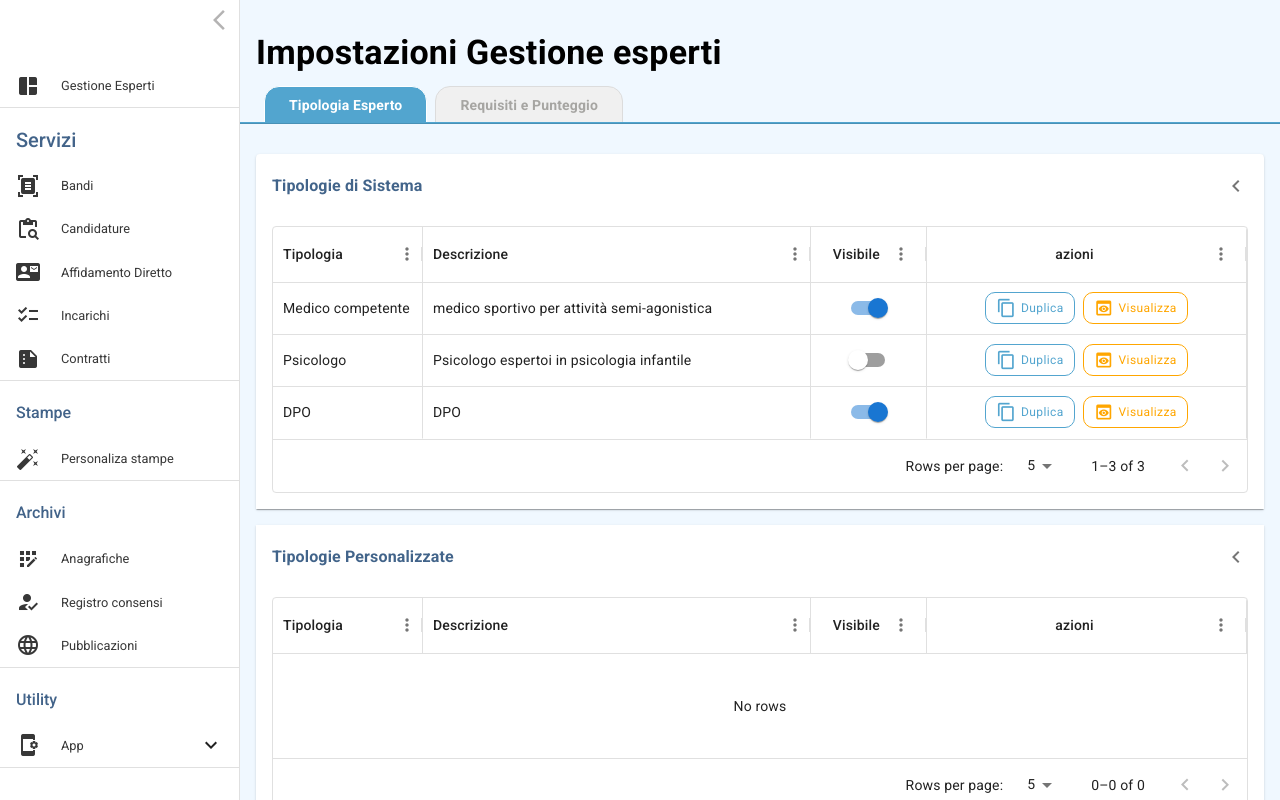
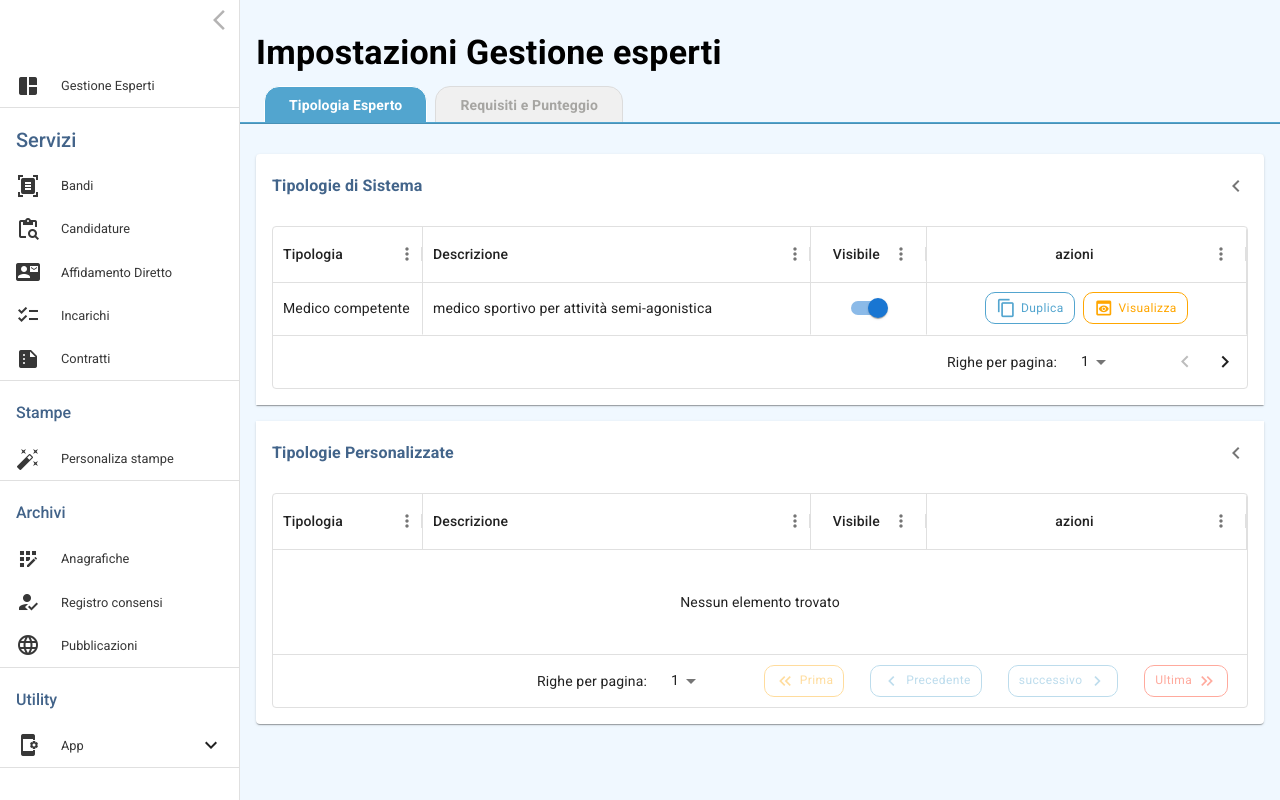
Before and after one commit to PietroSavini/Gestione-Esperti, a React (Vite) app: page /impostazioni in a window 1280 px wide. Built offline with nearby package versions, Linux system fonts and the light colour scheme.

Commit message:
ADD: custom pagination

```diff
--- a/src/app/store/Slices/TipologieSlice.ts
+++ b/src/app/store/Slices/TipologieSlice.ts
@@ -23,7 +23,7 @@ const tipologieSlice = createSlice({
     addTipologiaPersonalizzata: (state, action: PayloadAction<Row>) => {
       state.tipologiePersonalizzate.push(action.payload);
     },
-    toggleVisible: (state, action: PayloadAction<number>) => {
+    toggleVisible: (state, action: PayloadAction<string>) => {
       const indexDiSistema = state.tipologieDiSistema.findIndex(row => row.id === action.payload);
       if (indexDiSistema !== -1) {
         state.tipologieDiSistema[indexDiSistema].visible = !state.tipologieDiSistema[indexDiSistema].visible;
@@ -34,7 +34,7 @@ const tipologieSlice = createSlice({
         state.tipologiePersonalizzate[indexPersonalizzate].visible = !state.tipologiePersonalizzate[indexPersonalizzate].visible;
       }
     },
-    removeTipologiaPersonalizzata: (state, action: PayloadAction<number>) => {
+    removeTipologiaPersonalizzata: (state, action: PayloadAction<string>) => {
       state.tipologiePersonalizzate = state.tipologiePersonalizzate.filter(row => row.id !== action.payload);
     },
   }});
--- a/src/components/partials/Buttons/ActionButton.tsx
+++ b/src/components/partials/Buttons/ActionButton.tsx
@@ -1,4 +1,4 @@
-import { Box, Typography, Icon, Stack } from '@mui/material'
+import { Box, Typography, Icon } from '@mui/material'
 import { Link } from 'react-router-dom'
 
 type Props ={
--- a/src/components/partials/Buttons/DeleteButtonWithDialog.tsx
+++ b/src/components/partials/Buttons/DeleteButtonWithDialog.tsx
@@ -8,7 +8,7 @@ export const DeleteButtonWithDialog = ({row ,successFn} : {row:Row, successFn:Fu
 
     const [ open, setOpen ] = useState<boolean>(false);
     const { title, id } = row as Row;
-    const handleSuccess = (id:number) => {
+    const handleSuccess = (id:string) => {
         successFn(id);
     }
 
--- /dev/null
+++ b/src/components/partials/Buttons/DuplicateButtonWithDialog.tsx
@@ -0,0 +1,69 @@
+import { useRef, useState } from "react"
+import { ActionButton } from "./ActionButton"
+import { Button, Dialog, DialogActions, DialogContent, DialogContentText, DialogTitle, Stack, TextField } from "@mui/material"
+import { Row } from "../../../pages/SettingsPage/Tabs/TipologiaEspertoTab/Tables/Table_tipologieDiSistema"
+import { useForm } from "react-hook-form"
+
+
+export const DuplicateButtonWithDialog = ({row ,successFn} : {row:Row, successFn:Function}) => {
+
+    const { title, description } = row as Row;
+    const [ open, setOpen ] = useState<boolean>(false);
+    const newTitleString = `${title} (Copia)`;
+    const [newTitle, setNewTitle] = useState<string>(newTitleString)
+    const [newDescription, setNewDescription] = useState<string>(description)
+
+    //react-hook-form
+    const form = useForm<any>();
+    const { register, handleSubmit, formState } = form;
+    const { errors } = formState;
+    const ref = useRef<HTMLFormElement>(null)
+
+
+    const submit = () => {
+        const newRow = { ...row, title: newTitle, description: newDescription }
+        successFn(newRow);
+    }
+
+    return (
+        <>
+            <ActionButton color='primary' onClick={() => setOpen(true)} text='Duplica' icon='content_copy' direction='row-reverse' />
+            <Dialog
+                open={open}
+                keepMounted
+                onClose={()=>setOpen(false)}
+                aria-describedby="alert-dialog-slide-description"
+
+            >
+                <DialogTitle>{`Vuoi duplicare il modello: "${title}"?` }</DialogTitle>
+                <form ref={ref} onSubmit={handleSubmit(submit)} noValidate>
+                    <DialogContent>
+                        <DialogContentText sx={{marginBottom:'1rem'}} id="alert-dialog-slide-description">
+                        {`modifica modello:`}
+                        </DialogContentText>
+                        <Stack>
+
+                        <TextField
+                            {...register('tipologiaTitle', {required:'il Titolo della Tipologia è obbligatorio'})}
+                            error={!!errors.tipologiaTitle}
+                            helperText={errors.tipologiaTitle?.message as string}
+                            label='Titolo Tipologia *'
+                            value={newTitle}
+                            id="tipologiaTitle"
+                            onChange={(e) => setNewTitle(e.target.value)}
+                            sx={{marginBottom:'1.5rem'}}
+                            variant="standard"
+                        />
+
+                        <TextField multiline variant="standard" minRows={4} label='Descrizione:' value={newDescription} onChange={(e) => setNewDescription(e.target.value)} />
+                        </Stack>
+                    </DialogContent>
+                    <DialogActions>
+                        <Button onClick={() => setOpen(false)}>Annulla</Button>
+                        <Button type='submit'>Duplica</Button>
+                    </DialogActions>
+                </form>
+            </Dialog>
+        </>
+    )
+}
--- /dev/null
+++ b/src/components/partials/CustomPagination/CustomPagination.tsx
@@ -0,0 +1,51 @@
+import { Box, Pagination, PaginationItem, TablePagination, TablePaginationProps } from "@mui/material";
+import { GridPagination, gridPageCountSelector, useGridApiContext, useGridSelector } from "@mui/x-data-grid";
+import { ActionButton } from "../Buttons/ActionButton";
+
+function pagination({
+    page,
+    onPageChange,
+    className,
+  }: Pick<TablePaginationProps, 'page' | 'onPageChange' | 'className'>) {
+    const apiRef = useGridApiContext();
+    const pageCount = useGridSelector(apiRef, gridPageCountSelector);
+
+    return (
+        <>
+            <Pagination
+                sx={{display:{xs:'none',md:'block'}}}
+                count={pageCount}
+                page={page + 1}
+                onChange={(event, newPage) => {
+                    onPageChange(event as any, newPage - 1);
+                }}
+                className={className}
+                renderItem={(item) => (
+
+                        <PaginationItem
+                            slots={{
+                                last: (props) => <ActionButton color='error' text='Ultima' icon='keyboard_double_arrow_right' {...props} />,
+                                next: (props) =><ActionButton color='primary' text='successivo' icon='chevron_right' {...props} />,
+                                first: (props) => <ActionButton direction='row-reverse' color='warning' text='Prima' icon='keyboard_double_arrow_left' {...props} />,
+                                previous: (props) => <ActionButton direction='row-reverse' color='primary' text='Precedente' icon='chevron_left' {...props} />,
+                            }}
+                            {...item}
+                        />
+                    )
+                }
+                showFirstButton
+                showLastButton
+
+            />
+            <Box sx={{display:{xs:'block',md:'none'}}}>
+
+            </Box >
+
+        </>
+
+    );
+}
+
+export function CustomPagination(props: any) {
+    return <GridPagination ActionsComponent={pagination} {...props} />;
+}
--- a/src/pages/SettingsPage/Tabs/TipologiaEspertoTab/Tables/DataTable.scss
+++ b/src/pages/SettingsPage/Tabs/TipologiaEspertoTab/Tables/DataTable.scss
@@ -32,4 +32,9 @@
         display: flex;
         gap: .5rem;
     }
+
+    p.MuiTablePagination-displayedRows{
+        display: none;
+    }
+
 }
--- a/src/pages/SettingsPage/Tabs/TipologiaEspertoTab/Tables/Table_tipologieDiSistema.tsx
+++ b/src/pages/SettingsPage/Tabs/TipologiaEspertoTab/Tables/Table_tipologieDiSistema.tsx
@@ -1,34 +1,34 @@
-import { Box, Grid, Switch } from '@mui/material'
-import { DataGrid, GridColDef } from '@mui/x-data-grid'
-import React, { useEffect, useState } from 'react'
+import { Box, Grid, Pagination, PaginationItem, Switch, TablePaginationProps } from '@mui/material'
+import { DataGrid, GridColDef, GridPagination, gridPageCountSelector, useGridApiContext, useGridSelector } from '@mui/x-data-grid'
+import React, {  useState } from 'react'
 import './DataTable.scss'
 import { ActionButton } from '../../../../../components/partials/Buttons/ActionButton'
 import {v4 as uuidv4} from 'uuid'
 import { useAppDispatch } from '../../../../../app/ReduxTSHooks'
-import { toggleVisible } from '../../../../../app/store/Slices/TipologieSlice'
+import { addTipologiaPersonalizzata, toggleVisible } from '../../../../../app/store/Slices/TipologieSlice'
+import { DuplicateButtonWithDialog } from '../../../../../components/partials/Buttons/DuplicateButtonWithDialog'
+import { CustomPagination } from '../../../../../components/partials/CustomPagination/CustomPagination'
 
 type Props ={
     fn? :  Function
     data: Row[]
-    loader:boolean;
 }
 
 export type Row = {
-    id:number;
+    id:string;
     title:string,
     description:string;
     visible:boolean;
 }
 
 type RowParam ={
-    id:number;
+    id:string;
     value:boolean
 }
 
-export const Table_tipologieDiSistema = ({data, fn, loader} : Props ) => {
+export const Table_tipologieDiSistema = ({data} : Props ) => {
     const dispatch = useAppDispatch()
     const tableData = data
-    const addCustomModelRow = fn
     //InitialState
     // utilizzo useMemo per memorizzare le Rows derivanti da Data, questo metodo offre una migliore ottimizzazione
     const initialRows = React.useMemo(() => {
@@ -47,7 +47,7 @@ export const Table_tipologieDiSistema = ({data, fn, loader} : Props ) => {
     const [rows, setRows] = useState<Row[]>(initialRows)
     const [isLoading, setIsLoading] = useState<boolean>(false)
 
-    const handleSwitchChange = (id: number) => {
+    const handleSwitchChange = (id: string) => {
         // aggiorno l'evento in UI facendo cambiare lo switch
         const updatedRows = rows.map(row =>
           row.id === id ? { ...row, visible: !row.visible } : row
@@ -63,13 +63,11 @@ export const Table_tipologieDiSistema = ({data, fn, loader} : Props ) => {
                 //faccio uscire un messaggio di errore
     };
 
-    const handleAddClick = (id:number ) => {
-        const rowObj = rows[id]
+    const handleAddClick = (row:Row) => {
+        const rowObj = row
         const newId = uuidv4()
         const newRow = {...rowObj, id:newId}
-        if(addCustomModelRow){
-            addCustomModelRow(newRow)
-        }
+        dispatch(addTipologiaPersonalizzata(newRow))
 
     }
 
@@ -77,10 +75,12 @@ export const Table_tipologieDiSistema = ({data, fn, loader} : Props ) => {
         return <Switch id={`${id}`} onChange={() => handleSwitchChange(id)} checked={value} />;
     };
 
-    const DataGridActions = ({id}:{id:number}) => {
+    const DataGridActions = ({params}:{params:any}) => {
+        const { row } = params.row
+
         return(
             <div className='dataGrid-actions'>
-                <ActionButton color='primary' onClick={() => handleAddClick(id)} text='Duplica' icon='content_copy' direction='row-reverse' />
+                <DuplicateButtonWithDialog row={ row } successFn={handleAddClick} />
                 <ActionButton color='warning' onClick={() => {{/*rendering pagina che accetta id ROW e fa lo SHOW della tipologia*/}}} text='Visualizza' icon='preview' direction='row-reverse'/>
             </div>
         )
@@ -92,30 +92,46 @@ export const Table_tipologieDiSistema = ({data, fn, loader} : Props ) => {
         {field: 'title', headerName: 'Tipologia', minWidth:150, flex:0.3, sortable:false, filterable:false ,  },
         {field: 'description', headerName: 'Descrizione', flex:1, minWidth:350 ,sortable:false, filterable:false },
         {field: 'visible', renderCell: (params:any) => (<VisibleSwitch value={params.value} id={params.id}/>), headerName: 'Visibile', minWidth: 70, align:'center', headerAlign:'center', flex:.3, sortable:false, filterable:false },
-        {field: 'actions', headerAlign:'center', align:'center',headerName:'azioni',  width: 320 , sortable:false, filterable:false , renderCell: (params:any) => (<DataGridActions id={params.id as number}/>)}
+        {field: 'actions', headerAlign:'center', align:'center',headerName:'azioni',  width: 320 , sortable:false, filterable:false , renderCell: (params:any) => (<DataGridActions params={params}/>)}
     ];
+
+    const localText = {
+        noRowsLabel: 'Nessuna riga trovata',
+        page: 'Pagina',
+        of: 'di',
+        rowsPerPage: 'righe per pagina',
+    }
+
 
   return (
     <Box className="dataTable" >
         <Grid container mb={10} ml={15} spacing={2}>
             <Grid item width={'100%'} padding={'0 !important'}>
                 <DataGrid
+
+                    hideFooterSelectedRowCount
                     loading={isLoading}
                     autoHeight
                     rows={rows}
                     columns={columns}
                     initialState={{
                         pagination: {
-                            paginationModel: { page: 0, pageSize: 5 },
+                            paginationModel: { page: 0, pageSize: 1 },
+
+                        },
+                    }}
+                    pageSizeOptions={[1, 10, 20, 50]}
+                    sx={{
+                        padding:'0',
+                        fontSize: 14,
+                    }}
+                    localeText={{
+                        noRowsLabel:'Nessun elemento trovato',
+                        MuiTablePagination: {
+                            labelRowsPerPage: 'Righe per pagina:',
                         },
                     }}
 
-                    pageSizeOptions={[5, 10]}
-                    sx={{
-                        padding:'0',
-                        fontSize: 14,
-
-                    }}
                 />
             </Grid>
         </Grid>
--- a/src/pages/SettingsPage/Tabs/TipologiaEspertoTab/Tables/Table_tipologiePersonalizzate.tsx
+++ b/src/pages/SettingsPage/Tabs/TipologiaEspertoTab/Tables/Table_tipologiePersonalizzate.tsx
@@ -1,4 +1,4 @@
-import { Box, Button, Dialog, DialogActions, DialogContent, DialogContentText, DialogTitle, Grid, Slide, Switch } from '@mui/material'
+import { Box, Grid, Switch } from '@mui/material'
 import { DataGrid, GridColDef } from '@mui/x-data-grid'
 import React, { useEffect, useState } from 'react'
 import './DataTable.scss'
@@ -6,6 +6,7 @@ import { ActionButton } from '../../../../../components/partials/Buttons/ActionB
 import { useAppDispatch } from '../../../../../app/ReduxTSHooks'
 import { removeTipologiaPersonalizzata, toggleVisible } from '../../../../../app/store/Slices/TipologieSlice'
 import { DeleteButtonWithDialog } from '../../../../../components/partials/Buttons/DeleteButtonWithDialog'
+import { CustomPagination } from '../../../../../components/partials/CustomPagination/CustomPagination'
 
 type Props ={
     fn? :  Function
@@ -13,14 +14,14 @@ type Props ={
 }
 
 export type Row = {
-    id:number;
+    id:string;
     title:string,
     description:string;
     visible:boolean;
 }
 
 type RowParam ={
-    id:number;
+    id:string;
     value:boolean
 }
 
@@ -45,7 +46,7 @@ export const Table_tipologiePersonalizzate = ({data} : Props ) => {
     const [isLoading, setIsLoading] = useState<boolean>(false)
 
     /*Fn che gestisce il click dello switch in UI e su DB*/
-    const handleSwitchChange = (id: number) => {
+    const handleSwitchChange = (id: string) => {
         // aggiorno l'evento in UI facendo cambiare lo switch
         const updatedRows = rows.map(row =>
           row.id === id ? { ...row, visible: !row.visible } : row
@@ -65,7 +66,7 @@ export const Table_tipologiePersonalizzate = ({data} : Props ) => {
     };
 
     /* Fn per cancellazione Row tabella sia UI che DB*/
-    const handleDeleteClick = (id: number) => {
+    const handleDeleteClick = (id: string) => {
         //apro il loader tabella
         setIsLoading(true)
         //chiamata ad endpoint 'destroy' di DB
@@ -95,6 +96,7 @@ export const Table_tipologiePersonalizzate = ({data} : Props ) => {
             </div>
         )
     }
+
     /* componente che renderizza lo switch MUI nella tabella */
     const VisibleSwitch = ({id, value} : RowParam) => {
         return <Switch id={`${id}`} onChange={() => handleSwitchChange(id)} checked={value} />;
@@ -120,21 +122,29 @@ export const Table_tipologiePersonalizzate = ({data} : Props ) => {
         <Grid container mb={10} ml={15} spacing={2}>
             <Grid item width={'100%'} padding={'0 !important'}>
                 <DataGrid
+                    slots={{
+                        pagination: CustomPagination,
+                    }}
+                    hideFooterSelectedRowCount
                     autoHeight
                     loading={isLoading}
                     rows={rows}
                     columns={columns}
                     initialState={{
                         pagination: {
-                            paginationModel: { page: 0, pageSize: 5 },
+                            paginationModel: { page: 0, pageSize: 1 },
                         },
                     }}
-
-                    pageSizeOptions={[5, 10]}
+                    pageSizeOptions={[1, 10, 20, 50]}
                     sx={{
                         padding:'0',
                         fontSize: 14,
-
+                    }}
+                    localeText={{
+                        noRowsLabel:'Nessun elemento trovato',
+                        MuiTablePagination: {
+                            labelRowsPerPage: 'Righe per pagina:',
+                        },
                     }}
                 />
             </Grid>
```
Also changed, not shown: src/pages/SettingsPage/Tabs/TipologiaEspertoTab/TipologiaEsperto.tsx (+3 -18 lines).
